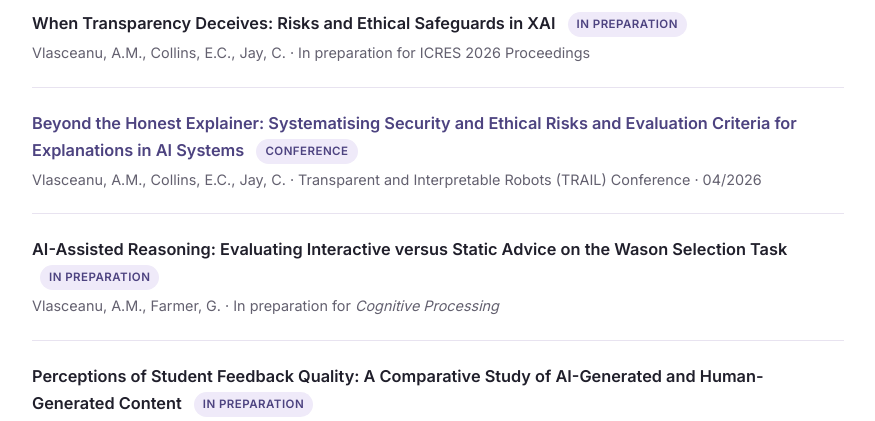
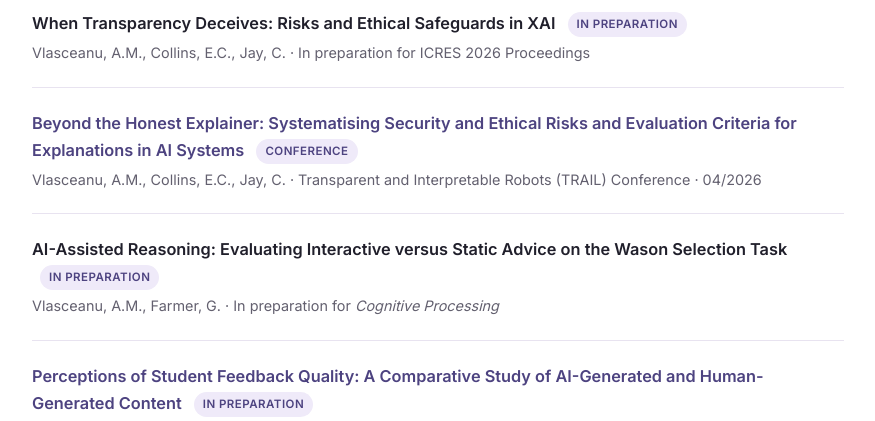
Before and after one commit to alessiavlasceanu/alessiavlasceanu.github.io, a plain HTML site: page research.html in a window 1280 px wide. Shown: the part 511-932 px from the top of the page, without its empty margins (202-1077 px from the left). Drawn offline with Linux system fonts and the light colour scheme.

Commit message:
Add hyperlink to publication in research.html
Added a link to the publication on student feedback quality.

```diff
--- a/research.html
+++ b/research.html
@@ -58,7 +58,7 @@
           <div class="pub-meta">Vlasceanu, A.M., Farmer, G. · In preparation for <em>Cognitive Processing</em></div>
         </li>
         <li class="pub-item">
-          <div class="pub-title">Perceptions of Student Feedback Quality: A Comparative Study of AI-Generated and Human-Generated Content <span class="pub-tag">In preparation</span></div>
+          <div class="pub-title"><a href="https://doi.org/10.6084/m9.figshare.32994242" target="_blank" rel="noopener">Perceptions of Student Feedback Quality: A Comparative Study of AI-Generated and Human-Generated Content <span class="pub-tag">In preparation</span></div>
           <div class="pub-meta">Vlasceanu, A.M., Jenkins, R., Quinn, S. · In preparation for <em>Assessment and Evaluation in Higher Education</em></div>
         </li>
         <li class="pub-item">
```
